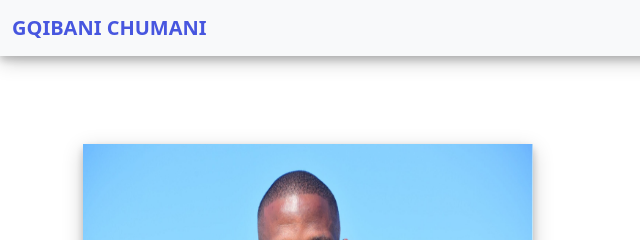
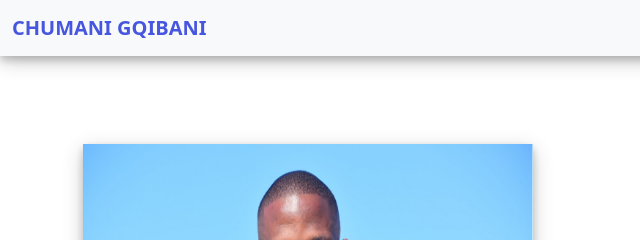
Before and after one commit to chustar0123/Chumani_Gqibani, a plain HTML site: page index.html in a window 1280 px wide. Shown: the top 240 px of the page, 0-640 px from the left. Drawn offline with nearby package versions, Linux system fonts and the light colour scheme.

Commit message:
I changed the navbar title.

```diff
--- a/index.html
+++ b/index.html
@@ -13,7 +13,7 @@
   <!--Navbar-->
   <nav class="navbar navbar-expand-lg bg-body-tertiary fixed-top" id="nav">
     <div class="container-fluid">
-      <a class="navbar-brand" href="index.html" id="myName">GQIBANI CHUMANI</a>
+      <a class="navbar-brand" href="index.html" id="myName">CHUMANI GQIBANI</a>
       <button class="navbar-toggler" type="button" data-bs-toggle="collapse" data-bs-target="#navbarSupportedContent" aria-controls="navbarSupportedContent" aria-expanded="false" aria-label="Toggle navigation">
         <span class="navbar-toggler-icon"></span>
       </button>
```
